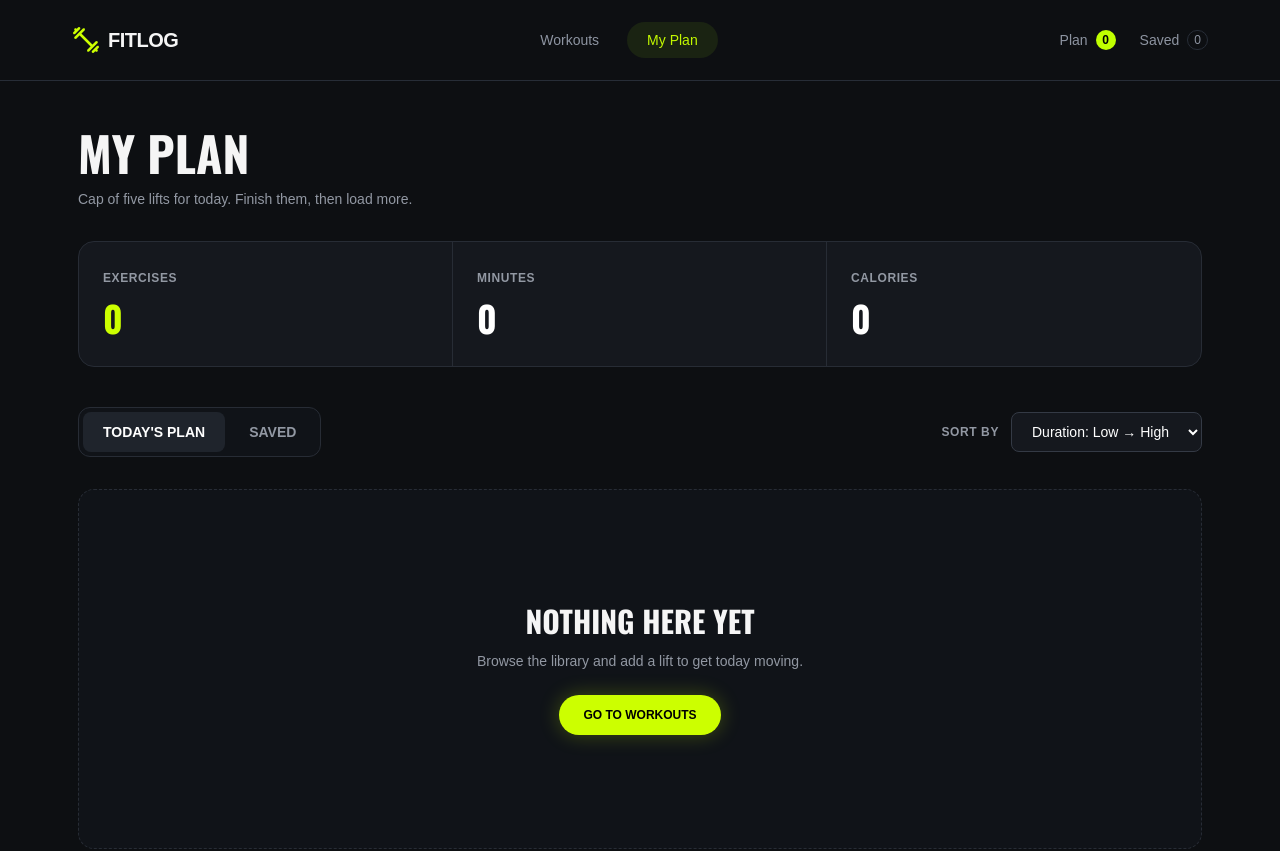
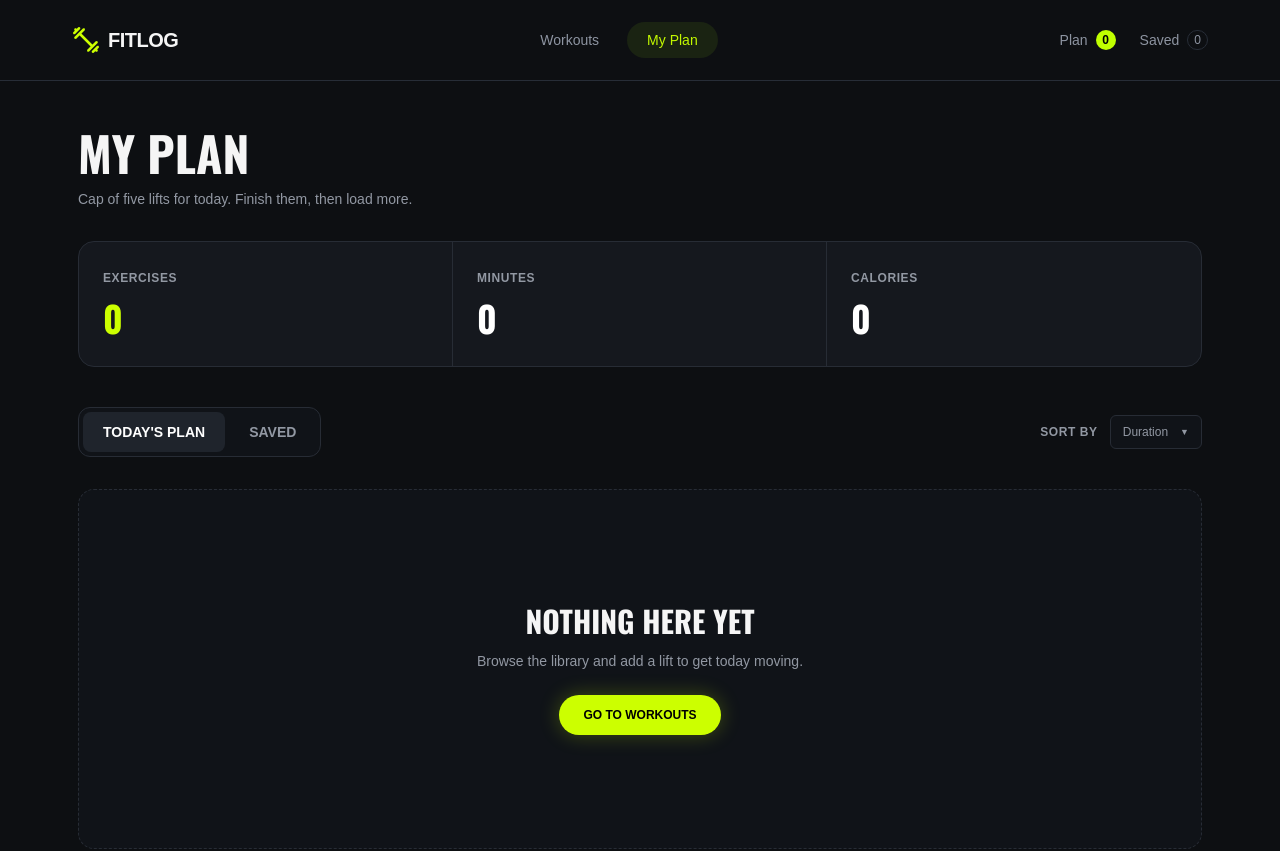
Before and after one commit to umaer-islam/assignment-06, a Next.js app: page /my-plan in a window 1280 px wide. Shown: the top 851 px of the page. Built offline with nearby package versions, Linux system fonts and the light colour scheme.

Commit message:
Add custom sort dropdown

```diff
--- a/src/app/my-plan/page.tsx
+++ b/src/app/my-plan/page.tsx
@@ -5,29 +5,22 @@ import Link from "next/link";
 import { useFitLog } from "@/context/FitLogContext";
 import PlanStats from "@/components/PlanStats";
 import PlanExerciseCard from "@/components/PlanExerciseCard";
+import SortDropdown from "@/components/SortDropdown";
 import type { Workout } from "@/types/workout";
 
-type SortKey =
-  | "duration-asc"
-  | "duration-desc"
-  | "calories-asc"
-  | "rating-desc";
+type SortKey = "duration" | "calories" | "rating";
 
-const sorters: Record<
-  SortKey,
-  (a: Workout, b: Workout) => number
-> = {
-  "duration-asc": (a, b) => a.duration - b.duration,
-  "duration-desc": (a, b) => b.duration - a.duration,
-  "calories-asc": (a, b) => a.caloriesBurned - b.caloriesBurned,
-  "rating-desc": (a, b) => b.rating - a.rating,
+const sorters: Record<SortKey, (a: Workout, b: Workout) => number> = {
+  duration: (a, b) => a.duration - b.duration,
+  calories: (a, b) => a.caloriesBurned - b.caloriesBurned,
+  rating: (a, b) => b.rating - a.rating,
 };
 
 export default function MyPlanPage() {
   const { plan, saved } = useFitLog();
 
   const [activeTab, setActiveTab] = useState<"plan" | "saved">("plan");
-  const [sortKey, setSortKey] = useState<SortKey>("duration-asc");
+  const [sortKey, setSortKey] = useState<SortKey>("duration");
 
   const source = activeTab === "plan" ? plan : saved;
 
@@ -94,16 +87,15 @@ export default function MyPlanPage() {
             Sort By
           </span>
 
-          <select
+          <SortDropdown
             value={sortKey}
-            onChange={(event) => setSortKey(event.target.value as SortKey)}
-            className="rounded-lg border border-[#343A45] bg-[#15181E] px-4 py-2.5 text-sm text-white outline-none transition hover:border-[#CCFF00]"
-          >
-            <option value="duration-asc">Duration: Low → High</option>
-            <option value="duration-desc">Duration: High → Low</option>
-            <option value="calories-asc">Calories: Low → High</option>
-            <option value="rating-desc">Rating: High → Low</option>
-          </select>
+            onChange={(value) => setSortKey(value as SortKey)}
+            options={[
+              { value: "duration", label: "Duration" },
+              { value: "calories", label: "Calories" },
+              { value: "rating", label: "Rating" },
+            ]}
+          />
         </div>
       </div>
 
--- /dev/null
+++ b/src/components/SortDropdown.tsx
@@ -0,0 +1,100 @@
+"use client";
+
+import { useEffect, useRef, useState } from "react";
+
+export interface SortOption {
+  value: string;
+  label: string;
+}
+
+interface SortDropdownProps {
+  value: string;
+  options: SortOption[];
+  onChange: (value: string) => void;
+}
+
+export default function SortDropdown({
+  value,
+  options,
+  onChange,
+}: SortDropdownProps) {
+  const [open, setOpen] = useState(false);
+  const containerRef = useRef<HTMLDivElement>(null);
+
+  const selected = options.find((option) => option.value === value);
+
+  useEffect(() => {
+    if (!open) return;
+
+    const handleMouseDown = (event: MouseEvent) => {
+      if (
+        containerRef.current &&
+        !containerRef.current.contains(event.target as Node)
+      ) {
+        setOpen(false);
+      }
+    };
+
+    const handleKeyDown = (event: KeyboardEvent) => {
+      if (event.key === "Escape") {
+        setOpen(false);
+      }
+    };
+
+    document.addEventListener("mousedown", handleMouseDown);
+    document.addEventListener("keydown", handleKeyDown);
+
+    return () => {
+      document.removeEventListener("mousedown", handleMouseDown);
+      document.removeEventListener("keydown", handleKeyDown);
+    };
+  }, [open]);
+
+  return (
+    <div ref={containerRef} className="relative">
+      <button
+        type="button"
+        onClick={() => setOpen((current) => !current)}
+        aria-haspopup="listbox"
+        aria-expanded={open}
+        className="flex items-center gap-3 rounded-md border border-[#272C35] bg-[#101318] px-3 py-2 text-xs text-[#9298A3] transition hover:border-[#343A45] hover:text-white"
+      >
+        <span>{selected?.label}</span>
+        <span className="text-[9px]">{open ? "▲" : "▼"}</span>
+      </button>
+
+      {open && (
+        <ul
+          role="listbox"
+          className="absolute right-0 z-20 mt-1 w-40 overflow-hidden rounded-md border border-[#272C35] bg-[#15181E] py-1"
+        >
+          {options.map((option) => {
+            const isSelected = option.value === value;
+
+            return (
+              <li key={option.value}>
+                <button
+                  type="button"
+                  role="option"
+                  aria-selected={isSelected}
+                  onClick={() => {
+                    onChange(option.value);
+                    setOpen(false);
+                  }}
+                  className={`flex w-full items-center gap-2 px-3 py-2 text-left text-xs transition hover:bg-[#1C2129] ${
+                    isSelected ? "text-white" : "text-[#9298A3]"
+                  }`}
+                >
+                  <span className="w-3 text-[10px]">
+                    {isSelected ? "✓" : ""}
+                  </span>
+                  <span>{option.label}</span>
+                </button>
+              </li>
+            );
+          })}
+        </ul>
+      )}
+    </div>
+  );
+}
```
